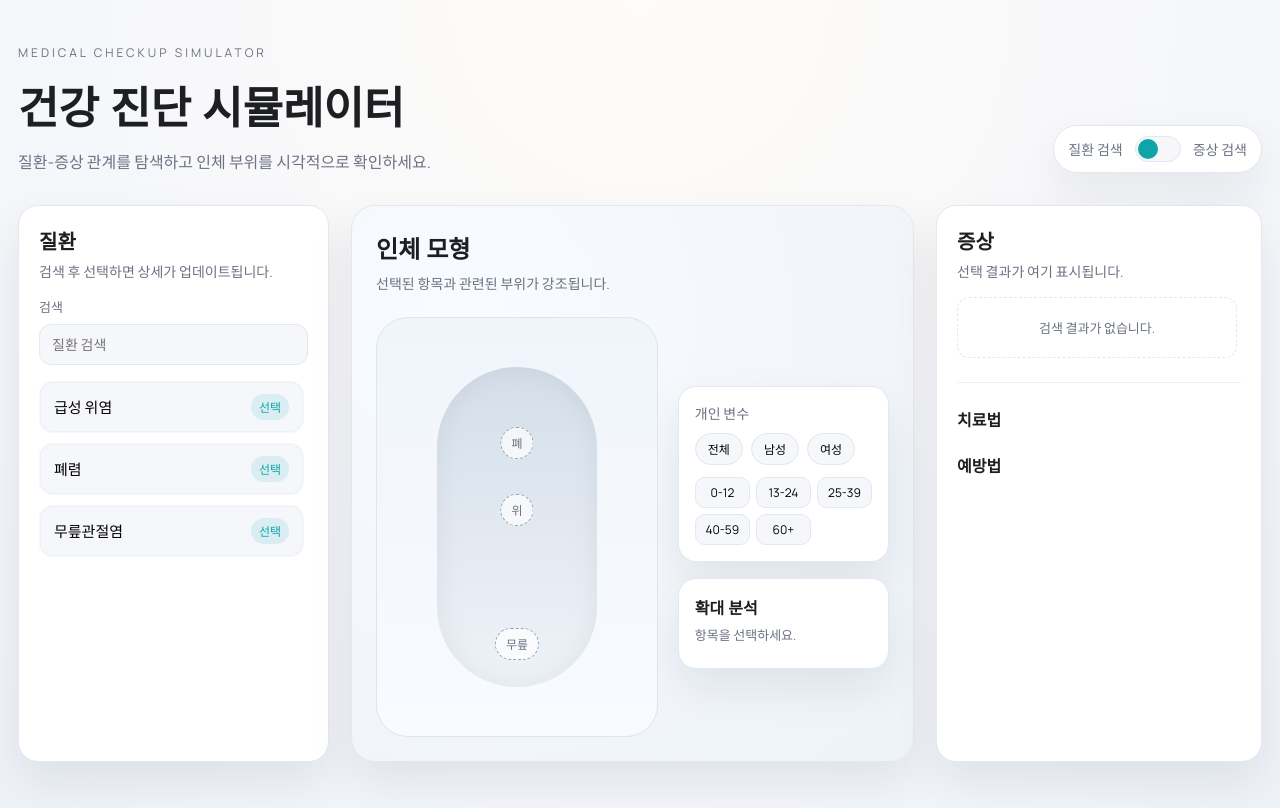
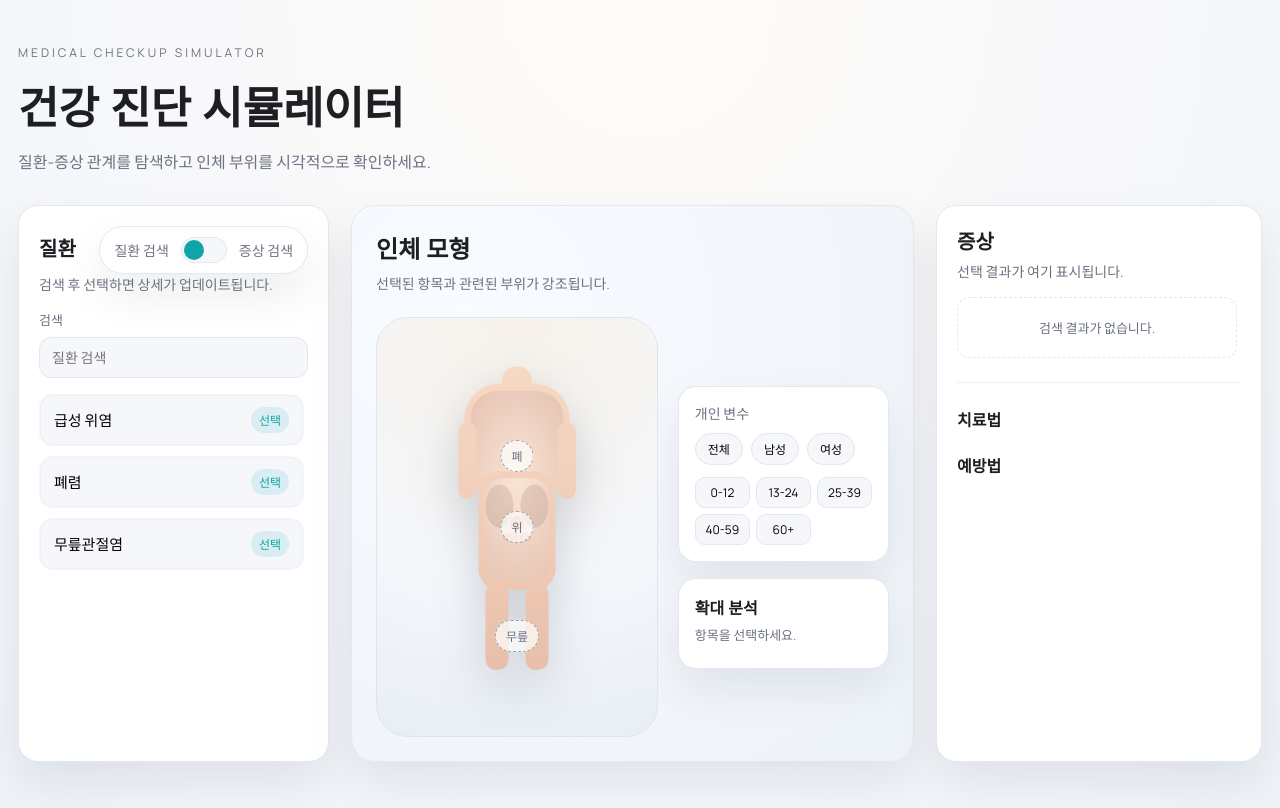
Before and after one commit to blackmandarin935/Medical_Checkup, a React (Vite) app: page / in a window 1280 px wide. Shown: the top 808 px of the page. Built offline with nearby package versions, Linux system fonts and the light colour scheme.

Commit message:
UI 수정 2

```diff
--- a/src/App.css
+++ b/src/App.css
@@ -24,6 +24,13 @@
   margin: 12px 0 0;
   max-width: 520px;
   color: var(--muted);
+}
+
+.panel-header-row {
+  display: flex;
+  align-items: center;
+  justify-content: space-between;
+  gap: 12px;
 }
 
 .mode-toggle {
@@ -201,7 +208,7 @@
 
 .body {
   height: 420px;
-  background: linear-gradient(180deg, #f0f5fb, #f8fbff);
+  background: radial-gradient(circle at top, #f7f2ea, #f5f7fb 60%, #e8eef5);
   border-radius: 32px;
   border: 1px solid #dde5ef;
   position: relative;
@@ -211,13 +218,10 @@
   overflow: hidden;
 }
 
-.body-core {
-  width: 160px;
-  height: 320px;
-  border-radius: 90px;
-  background: linear-gradient(180deg, #d5dee9, #eef3f8);
-  position: relative;
-  box-shadow: inset 0 0 30px rgba(0, 0, 0, 0.06);
+.body-image {
+  width: min(260px, 65%);
+  height: auto;
+  filter: drop-shadow(0 18px 24px rgba(34, 44, 58, 0.2));
 }
 
 .region {
@@ -239,19 +243,19 @@
 }
 
 .region.stomach {
-  top: 46%;
+  top: 50%;
   left: 50%;
   transform: translate(-50%, -50%);
 }
 
 .region.lung {
-  top: 30%;
+  top: 33%;
   left: 50%;
   transform: translate(-50%, -50%);
 }
 
 .region.knee {
-  top: 78%;
+  top: 76%;
   left: 50%;
   transform: translate(-50%, -50%);
 }
@@ -380,6 +384,11 @@
     align-items: flex-start;
   }
 
+  .panel-header-row {
+    flex-direction: column;
+    align-items: flex-start;
+  }
+
   .layout {
     grid-template-columns: 1fr;
   }
--- a/src/App.jsx
+++ b/src/App.jsx
@@ -1,4 +1,5 @@
 import { useMemo, useState } from 'react'
+import bodyImg from './assets/body-realistic.svg'
 import './App.css'
 
 const diseases = [
@@ -108,6 +109,13 @@ function App() {
             질환-증상 관계를 탐색하고 인체 부위를 시각적으로 확인하세요.
           </p>
         </div>
+      </header>
+
+      <main className="layout">
+        <section className="panel left-panel">
+          <div className="panel-header">
+            <div className="panel-header-row">
+              <h2>{leftPanelTitle}</h2>
               <div className="mode-toggle">
                 <span>질환 검색</span>
                 <button
@@ -126,12 +134,7 @@ function App() {
                 </button>
                 <span>증상 검색</span>
               </div>
-      </header>
-
-      <main className="layout">
-        <section className="panel left-panel">
-          <div className="panel-header">
-            <h2>{leftPanelTitle}</h2>
+            </div>
             <p>검색 후 선택하면 상세가 업데이트됩니다.</p>
           </div>
           <label className="search">
@@ -185,7 +188,7 @@ function App() {
 
             <div className="model-stage">
               <div className="body">
-                <div className="body-core" />
+                <img className="body-image" src={bodyImg} alt="인체 모형" />
                 <div className={`region stomach ${activeRegions.includes('stomach') ? 'active' : ''}`}>
                   위
                 </div>
```
Also changed, not shown: src/assets/body-realistic.svg (added). Lines whose indentation alone changed are shown as unchanged.
